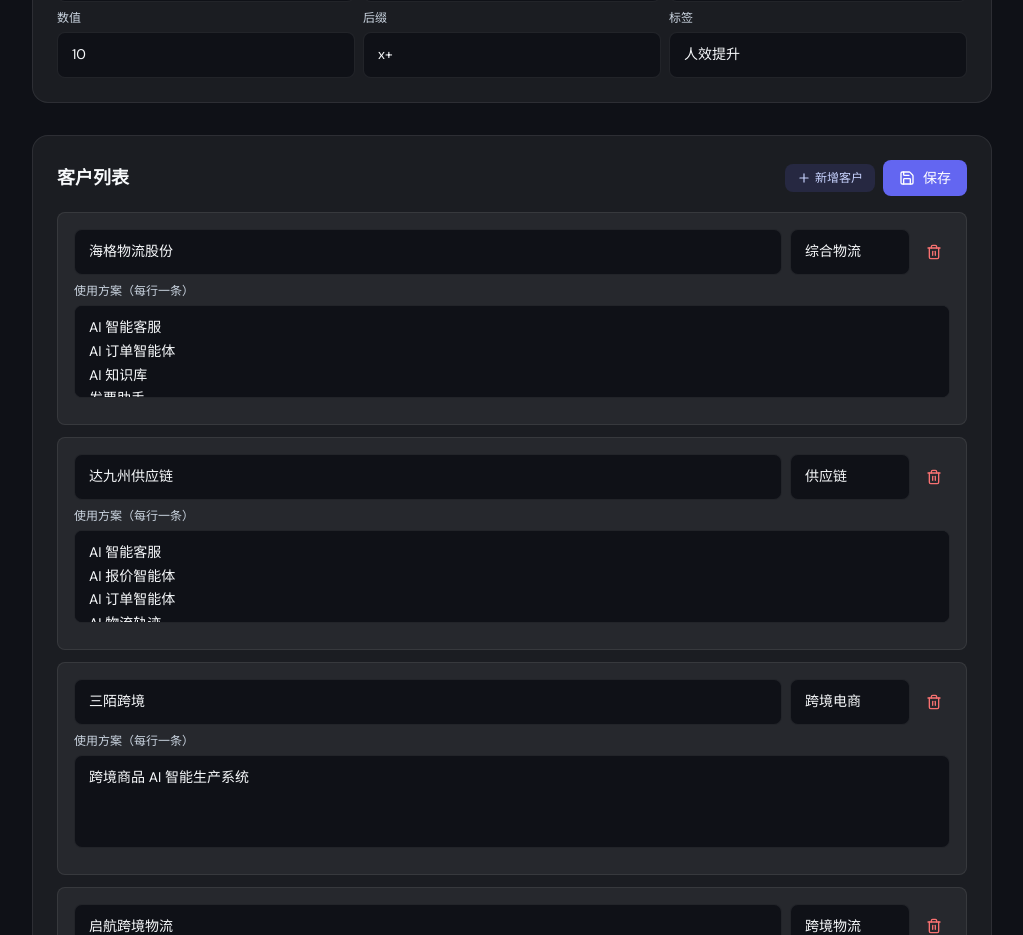
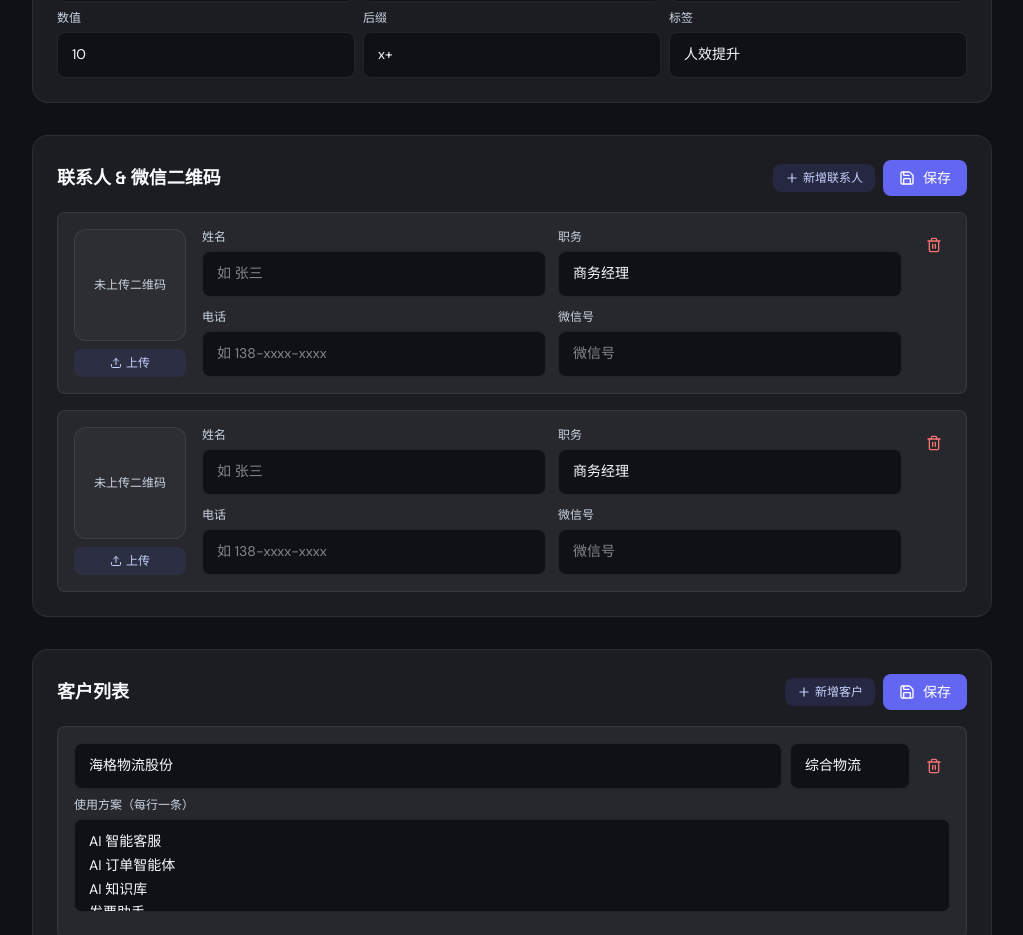
Before and after one commit to ccc1988/huanyinai-web, a Next.js app: page /admin/company in a window 1280 px wide. Shown: the part 840-1775 px from the top of the page, without its empty margins (256-1279 px from the left). Built offline with nearby package versions, Linux system fonts and the light colour scheme.

Commit message:
feat: 联系人二维码功能 — 后台可上传维护，Footer/联系页动态渲染多二维码

```diff
--- a/app/admin/company/page.tsx
+++ b/app/admin/company/page.tsx
@@ -1,15 +1,16 @@
 "use client";
 
 import { useState, useEffect } from "react";
-import { Save, Plus, Trash2 } from "lucide-react";
+import { Save, Plus, Trash2, Upload } from "lucide-react";
 import { FormField, ArrayEditor, Toast } from "@/components/admin/AdminShared";
-import type { Customer, CapabilityItem, StatItem } from "@/lib/data";
+import type { Customer, CapabilityItem, StatItem, Contact } from "@/lib/data";
 
 type CompanyData = {
   company: Record<string, string>;
   customers: Customer[];
   capabilities: CapabilityItem[];
   stats: StatItem[];
+  contacts: Contact[];
 };
 
 export default function AdminCompanyPage() {
@@ -71,6 +72,33 @@ export default function AdminCompanyPage() {
     } catch {
       showToast("保存失败", "error");
     } finally { setSaving(false); }
+  };
+
+  const saveContacts = async () => {
+    if (!data) return;
+    setSaving(true);
+    try {
+      await fetch("/api/admin/company", {
+        method: "PUT",
+        headers: { "Content-Type": "application/json" },
+        body: JSON.stringify({ type: "contacts", data: data.contacts }),
+      });
+      showToast("联系人信息已保存", "success");
+    } catch {
+      showToast("保存失败", "error");
+    } finally { setSaving(false); }
+  };
+
+  // ponytail: base64 直存 JSON，省掉文件上传基础设施；QR 图很小足够用
+  const handleQrUpload = (idx: number, file: File | undefined) => {
+    if (!file || !data) return;
+    const reader = new FileReader();
+    reader.onload = () => {
+      const newContacts = [...data.contacts];
+      newContacts[idx] = { ...newContacts[idx], qrCode: reader.result as string };
+      setData({ ...data, contacts: newContacts });
+    };
+    reader.readAsDataURL(file);
   };
 
   if (!data) return <div className="py-20 text-center" style={{ color: "var(--color-text-muted)" }}>加载中...</div>;
@@ -194,6 +222,118 @@ export default function AdminCompanyPage() {
         </div>
       </section>
 
+      {/* 联系人 / 二维码 */}
+      <section className="glass-card rounded-[var(--radius-lg)] p-6">
+        <div className="flex items-center justify-between mb-4">
+          <h2 className="text-lg font-bold" style={{ color: "var(--color-text-primary)" }}>联系人 & 微信二维码</h2>
+          <div className="flex items-center gap-2">
+            <button
+              onClick={() => setData({ ...data, contacts: [...data.contacts, { name: "", role: "商务经理", phone: "", wechat: "", qrCode: "" }] })}
+              className="flex items-center gap-1 text-xs cursor-pointer px-3 py-1.5 rounded-[var(--radius-sm)]"
+              style={{ backgroundColor: "rgba(99,102,241,0.15)", color: "var(--color-accent-light)" }}
+            >
+              <Plus size={14} /> 新增联系人
+            </button>
+            <SaveButton onClick={saveContacts} saving={saving} />
+          </div>
+        </div>
+        <div className="space-y-4">
+          {data.contacts.map((contact, idx) => (
+            <div key={idx} className="glass-card rounded-[var(--radius-sm)] p-4">
+              <div className="flex gap-4">
+                {/* 二维码预览 */}
+                <div className="shrink-0">
+                  <div
+                    className="w-28 h-28 rounded-[var(--radius-md)] flex items-center justify-center overflow-hidden"
+                    style={{ backgroundColor: "rgba(255,255,255,0.03)", border: "1px solid var(--color-border-default)" }}
+                  >
+                    {contact.qrCode ? (
+                      // ponytail: next/image 在 base64 动态 src 下收益低，原生 img 更省事
+                      <img src={contact.qrCode} alt={`${contact.name || "联系人"}二维码`} className="w-full h-full object-cover" />
+                    ) : (
+                      <span className="text-xs text-center px-2" style={{ color: "var(--color-text-copyright)" }}>未上传二维码</span>
+                    )}
+                  </div>
+                  <label className="mt-2 flex items-center justify-center gap-1 text-xs cursor-pointer px-2 py-1.5 rounded-[var(--radius-sm)] transition-colors" style={{ backgroundColor: "rgba(99,102,241,0.1)", color: "var(--color-accent-light)" }}>
+                    <Upload size={12} /> {contact.qrCode ? "更换" : "上传"}
+                    <input type="file" accept="image/*" className="hidden" onChange={(e) => handleQrUpload(idx, e.target.files?.[0])} />
+                  </label>
+                  {contact.qrCode && (
+                    <button
+                      onClick={() => {
+                        const newContacts = [...data.contacts];
+                        newContacts[idx] = { ...contact, qrCode: "" };
+                        setData({ ...data, contacts: newContacts });
+                      }}
+                      className="mt-1 w-full text-xs cursor-pointer" style={{ color: "rgb(248,113,113)" }}
+                    >移除二维码</button>
+                  )}
+                </div>
+                {/* 文本字段 */}
+                <div className="flex-1 grid grid-cols-2 gap-3">
+                  <FormField label="姓名">
+                    <input
+                      value={contact.name}
+                      onChange={(e) => {
+                        const newContacts = [...data.contacts];
+                        newContacts[idx] = { ...contact, name: e.target.value };
+                        setData({ ...data, contacts: newContacts });
+                      }}
+                      placeholder="如 张三"
+                      className="form-input"
+                    />
+                  </FormField>
+                  <FormField label="职务">
+                    <input
+                      value={contact.role}
+                      onChange={(e) => {
+                        const newContacts = [...data.contacts];
+                        newContacts[idx] = { ...contact, role: e.target.value };
+                        setData({ ...data, contacts: newContacts });
+                      }}
+                      placeholder="如 商务经理"
+                      className="form-input"
+                    />
+                  </FormField>
+                  <FormField label="电话">
+                    <input
+                      value={contact.phone}
+                      onChange={(e) => {
+                        const newContacts = [...data.contacts];
+                        newContacts[idx] = { ...contact, phone: e.target.value };
+                        setData({ ...data, contacts: newContacts });
+                      }}
+                      placeholder="如 138-xxxx-xxxx"
+                      className="form-input"
+                    />
+                  </FormField>
+                  <FormField label="微信号">
+                    <input
+                      value={contact.wechat}
+                      onChange={(e) => {
+                        const newContacts = [...data.contacts];
+                        newContacts[idx] = { ...contact, wechat: e.target.value };
+                        setData({ ...data, contacts: newContacts });
+                      }}
+                      placeholder="微信号"
+                      className="form-input"
+                    />
+                  </FormField>
+                </div>
+                {/* 删除 */}
+                <button
+                  onClick={() => setData({ ...data, contacts: data.contacts.filter((_, i) => i !== idx) })}
+                  className="self-start p-2 cursor-pointer"
+                  style={{ color: "rgb(248,113,113)" }}
+                >
+                  <Trash2 size={16} />
+                </button>
+              </div>
+            </div>
+          ))}
+        </div>
+      </section>
+
       {/* 客户列表 */}
       <section className="glass-card rounded-[var(--radius-lg)] p-6">
         <div className="flex items-center justify-between mb-4">
--- a/app/api/admin/company/route.ts
+++ b/app/api/admin/company/route.ts
@@ -6,7 +6,8 @@ export async function GET() {
   const customers = readData.customers();
   const capabilities = readData.capabilities();
   const stats = readData.stats();
-  return NextResponse.json({ company, customers, capabilities, stats });
+  const contacts = readData.contacts();
+  return NextResponse.json({ company, customers, capabilities, stats, contacts });
 }
 
 export async function PUT(request: NextRequest) {
@@ -27,6 +28,9 @@ export async function PUT(request: NextRequest) {
       case "stats":
         writeData.stats(data);
         break;
+      case "contacts":
+        writeData.contacts(data);
+        break;
       default:
         return NextResponse.json({ error: "未知的数据类型" }, { status: 400 });
     }
--- a/app/contact/page.tsx
+++ b/app/contact/page.tsx
@@ -1,7 +1,7 @@
 import type { Metadata } from "next";
 import { Mail, Phone, MessageCircle, MapPin } from "lucide-react";
 import { createMetadata } from "@/lib/seo";
-import { getCompany } from "@/lib/data";
+import { getCompany, getContacts } from "@/lib/data";
 import ContactForm from "@/components/shared/ContactForm";
 
 export function generateMetadata(): Metadata {
@@ -15,6 +15,7 @@ export function generateMetadata(): Metadata {
 
 export default function ContactPage() {
   const company = getCompany();
+  const contacts = getContacts();
   return (
     <div className="pt-24">
       {/* Hero */}
@@ -132,22 +133,38 @@ export default function ContactPage() {
                 </div>
               </div>
 
-              {/* Wechat QR placeholder */}
-              <div className="mt-8">
-                <div
-                  className="w-32 h-32 rounded-[var(--radius-md)] flex items-center justify-center"
-                  style={{
-                    backgroundColor: "rgba(255,255,255,0.05)",
-                    border: "1px solid var(--color-border-default)",
-                  }}
-                >
-                  <span className="text-xs text-center" style={{ color: "var(--color-text-logo)" }}>
-                    微信二维码
-                    <br />
-                    (占位)
-                  </span>
+              {/* 联系人二维码 */}
+              {contacts.length > 0 && (
+                <div className="mt-8 flex flex-wrap gap-6">
+                  {contacts.map((contact, idx) => (
+                    <div key={idx} className="flex flex-col items-center">
+                      <div
+                        className="w-32 h-32 rounded-[var(--radius-md)] flex items-center justify-center overflow-hidden"
+                        style={{ backgroundColor: "rgba(255,255,255,0.05)", border: "1px solid var(--color-border-default)" }}
+                      >
+                        {contact.qrCode ? (
+                          <img src={contact.qrCode} alt={`${contact.name || "联系人"}二维码`} className="w-full h-full object-cover" />
+                        ) : (
+                          <span className="text-xs text-center" style={{ color: "var(--color-text-logo)" }}>
+                            {contact.name || "微信"}二维码
+                          </span>
+                        )}
+                      </div>
+                      {(contact.name || contact.role) && (
+                        <p className="mt-2 text-sm font-medium" style={{ color: "var(--color-text-body)" }}>
+                          {contact.name}{contact.name && contact.role && " · "}{contact.role}
+                        </p>
+                      )}
+                      {contact.phone && (
+                        <p className="text-xs" style={{ color: "var(--color-text-muted)" }}>{contact.phone}</p>
+                      )}
+                      {contact.wechat && (
+                        <p className="text-xs" style={{ color: "var(--color-text-muted)" }}>微信：{contact.wechat}</p>
+                      )}
+                    </div>
+                  ))}
                 </div>
-              </div>
+              )}
               </div>
             </div>
 
--- a/app/layout.tsx
+++ b/app/layout.tsx
@@ -3,7 +3,7 @@ import { Space_Grotesk, DM_Sans } from "next/font/google";
 import "./globals.css";
 import AppShell from "@/components/ui/AppShell";
 import { getOrganizationJsonLd } from "@/lib/geo";
-import { getCompany, getNavItems, getSettings } from "@/lib/data";
+import { getCompany, getNavItems, getSettings, getContacts } from "@/lib/data";
 
 // 强制动态渲染，确保后台修改即时生效
 export const dynamic = "force-dynamic";
@@ -61,6 +61,7 @@ export default function RootLayout({
 }) {
   const company = getCompany();
   const navItems = getNavItems();
+  const contacts = getContacts();
   return (
     <html lang="zh-CN" data-scroll-behavior="smooth" className={`${spaceGrotesk.variable} ${dmSans.variable}`}>
       <body>
@@ -70,7 +71,7 @@ export default function RootLayout({
             __html: JSON.stringify(getOrganizationJsonLd()),
           }}
         />
-        <AppShell navItems={navItems} company={company}>{children}</AppShell>
+        <AppShell navItems={navItems} company={company} contacts={contacts}>{children}</AppShell>
       </body>
     </html>
   );
--- a/components/ui/AppShell.tsx
+++ b/components/ui/AppShell.tsx
@@ -3,16 +3,18 @@
 import { usePathname } from "next/navigation";
 import Navbar from "./Navbar";
 import Footer from "./Footer";
-import type { Settings } from "@/lib/data";
+import type { Settings, Contact } from "@/lib/data";
 
 export default function AppShell({
   children,
   navItems,
   company,
+  contacts,
 }: {
   children: React.ReactNode;
   navItems: Settings["navItems"];
   company: Record<string, string>;
+  contacts: Contact[];
 }) {
   const pathname = usePathname();
   const isAdmin = pathname.startsWith("/admin");
@@ -25,7 +27,7 @@ export default function AppShell({
     <>
       <Navbar navItems={navItems} />
       <main className="min-h-screen">{children}</main>
-      <Footer company={company} />
+      <Footer company={company} contacts={contacts} />
     </>
   );
 }
--- a/lib/data.ts
+++ b/lib/data.ts
@@ -72,6 +72,14 @@ export interface StatItem {
   label: string;
 }
 
+export interface Contact {
+  name: string;
+  role: string;
+  phone: string;
+  wechat: string;
+  qrCode: string; // base64 data URL
+}
+
 export interface Settings {
   seoTitle: string;
   seoDescription: string;
@@ -98,6 +106,10 @@ export function getCapabilities() {
 
 export function getStats() {
   return loadJson<StatItem[]>("stats.json");
+}
+
+export function getContacts() {
+  return loadJson<Contact[]>("contacts.json");
 }
 
 export function getCases() {
--- a/lib/dataStore.ts
+++ b/lib/dataStore.ts
@@ -1,6 +1,6 @@
 import fs from "fs";
 import path from "path";
-import type { Customer, CaseItem, IndustrySolution, CapabilityItem, StatItem, BlogPost, Settings } from "./data";
+import type { Customer, CaseItem, IndustrySolution, CapabilityItem, StatItem, BlogPost, Settings, Contact } from "./data";
 
 const dataDir = path.join(process.cwd(), "data");
 
@@ -23,6 +23,7 @@ export const readData = {
   industries: () => readJson<IndustrySolution[]>("industries.json"),
   capabilities: () => readJson<CapabilityItem[]>("capabilities.json"),
   stats: () => readJson<StatItem[]>("stats.json"),
+  contacts: () => readJson<Contact[]>("contacts.json"),
   blogPosts: () => readJson<BlogPost[]>("blog-posts.json"),
   settings: () => readJson<Settings>("settings.json"),
 };
@@ -35,6 +36,7 @@ export const writeData = {
   industries: (data: IndustrySolution[]) => writeJson("industries.json", data),
   capabilities: (data: CapabilityItem[]) => writeJson("capabilities.json", data),
   stats: (data: StatItem[]) => writeJson("stats.json", data),
+  contacts: (data: Contact[]) => writeJson("contacts.json", data),
   blogPosts: (data: BlogPost[]) => writeJson("blog-posts.json", data),
   settings: (data: Settings) => writeJson("settings.json", data),
 };
```
Also changed, not shown: components/ui/Footer.tsx (+31 -14 lines), data/contacts.json (added, +16 -0 lines).
